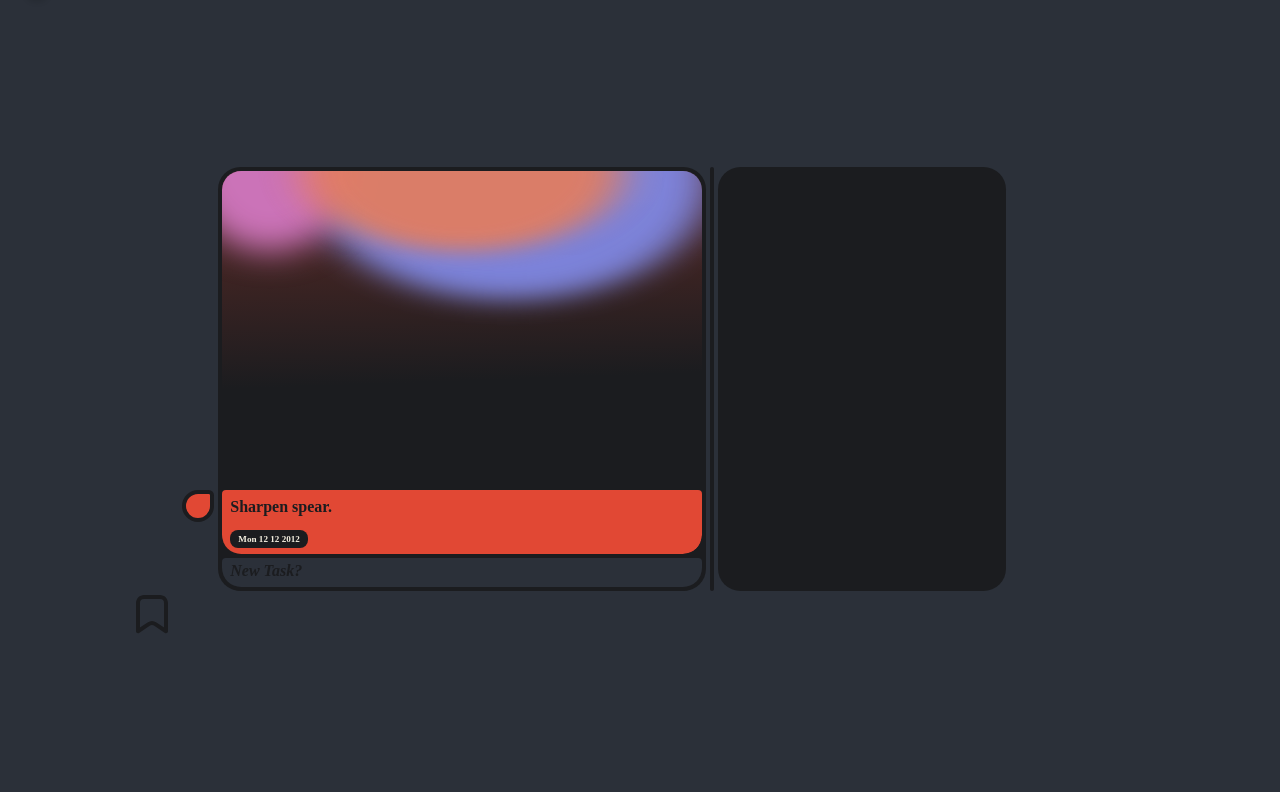
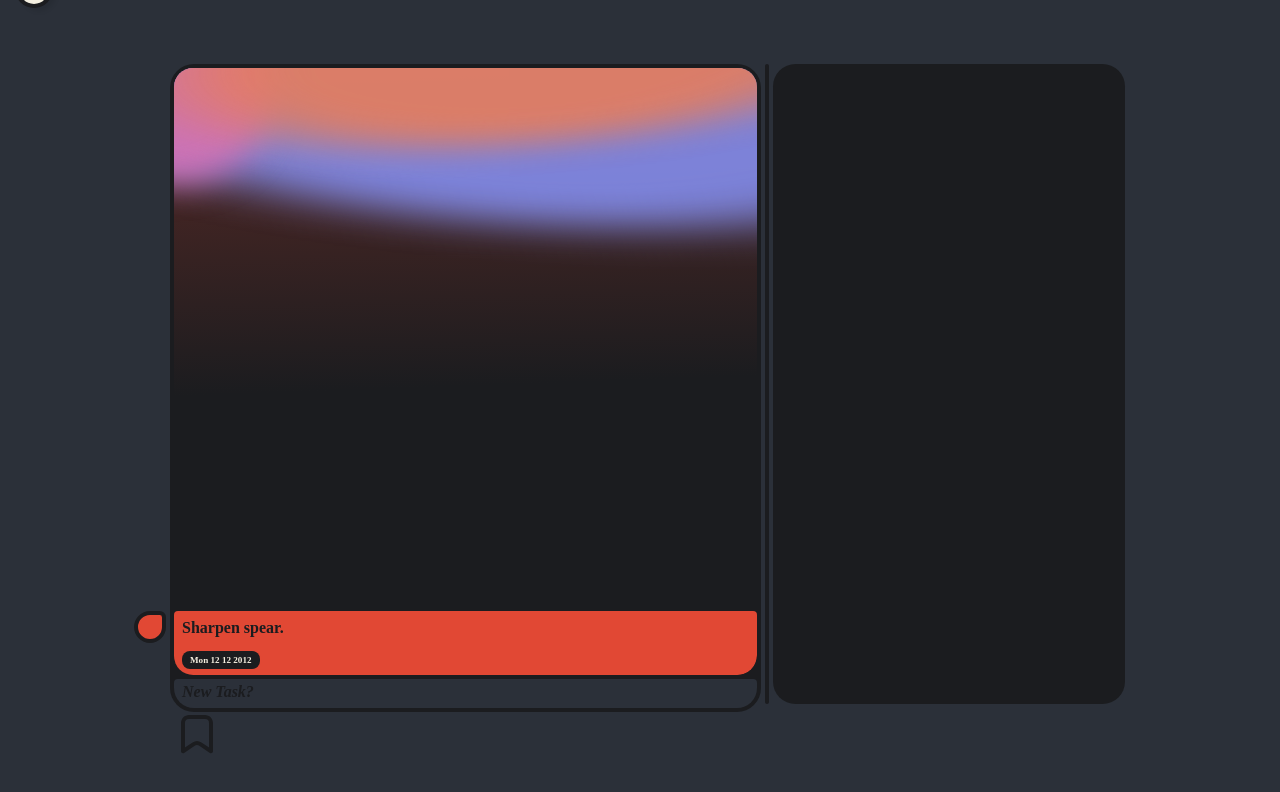
Before and after one commit to NesiAwesomeneess/Something-I-Svelte, a SvelteKit app in the folder Todo-app/: page / in a window 1280 px wide. Shown: the top 792 px of the page. Built offline with nearby package versions, Linux system fonts and the light colour scheme.

Commit message:
I tried making the background couldn't seem to get it working
Try again tomorrow

```diff
--- a/Todo-app/src/lib/containerDecoration.svelte
+++ b/Todo-app/src/lib/containerDecoration.svelte
@@ -1,13 +1,13 @@
 <div class="decoration-frame">
     <svg width="100%" height="50%">
-        <circle class="circle circle-1" filter= blur(20px) fill=#838DED
-        cx="60%" r=200 opacity=0.9/>
+        <circle class="circle circle-1" filter= blur(36px) fill=#838DED
+        cx="30%" r=250 opacity=0.9/>
 
         <circle class="circle circle-3" filter= blur(16px) fill=#CB73B8
-        cx="10%" r=80/>
+        cy="5%" r=100/>
 
-        <circle class="circle circle-2" filter= blur(20px) fill=#E57D5C
-        cx="50%" r=160 opacity=0.9/>
+        <circle class="circle circle-2" filter= blur(30px) fill=#E57D5C
+        cy="10%" cx="30%" r=180 opacity=0.9/>
     </svg>
 </div>
 
@@ -15,27 +15,28 @@
     .decoration-frame{
         grid-area: todo;
         position: relative;
+        left: -4px;
 
+        max-height: 40em;
         height: calc(100% - 0.25em);
-        max-width: 30em;
-        width: calc(100% - 3.2em);
-        left: -4px;
+        max-width: 38em;
+        width: calc(100% - 3.125em);
 
         justify-self: end;
         align-self: end;
 
         border-radius: 1.2em;
-        overflow: hidden;
-
         background: linear-gradient(178deg, #E04834 -100%, #1B1C1F 50%);
         z-index: 0;
+
+        overflow: hidden;
     }
 
     .circle-1 {
-        transform: scaleY(0.6) rotate(3deg);
+        transform: scaleY(0.5) rotate(10deg) scaleX(2);
     }
 
     .circle-2 {
-        transform: scaleY(0.5);
+        transform: scaleY(0.5) rotate(-10deg) scaleX(2);
     }
 </style>
--- a/Todo-app/src/lib/entry.svelte
+++ b/Todo-app/src/lib/entry.svelte
@@ -62,34 +62,34 @@
     }
 
     .entry-date{
-        font-size: 0.57143rem;
+        font-size: 0.57rem;
         font-weight: 600;
 
         color: #F4EFE0;
-        padding: 4px 8px;
+        padding: 0.25rem 0.5rem;
 
         background-color: #1B1C1F;
-        border-radius: 8px;
+        border-radius: 0.5rem;
     }
 
     .checkbox[type="checkbox"] {
         appearance: none;
 
-        width: 34px;
-        height: 32px;
+        width: 2.125rem;
+        height: 2rem;
 
-        border-radius: 24px 8px 24px 24px;
+        border-radius: 1.25rem 0.5rem 1.25rem 1.25rem;
 
         margin: 0;
 
         border: solid #1B1C1F;
-        border-width: 4px;
+        border-width: 0.25rem;
 
         background-color: #E14834;
     }
 
     .entry-wrapper{
-        gap: 4px;
+        gap: 0.25em;
 
         padding: 0.5em;
         min-width: calc(100% - 3.5em);
--- a/Todo-app/src/lib/pointerTrailer.svelte
+++ b/Todo-app/src/lib/pointerTrailer.svelte
@@ -7,7 +7,7 @@
 		damping: 0.2
     })
 
-    let size = 32
+    let size = 30
 
     onMount(() => {
         onmousemove = e => {
@@ -17,22 +17,34 @@
 
 </script>
 
-<div
-id="mouse-trail"
-style="width: {size}px; height : {size}px;
+<div id="mouse-trail" style="width: {size + 8}px; height : {size + 8}px;
 left: {$coords.x + (size / 2)}px;
-top: {$coords.y - (size)}px;"></div>
+top: {$coords.y - (size)}px;">
+
+<div id="trail-outline" style="width:{size}px; height : {size}px;
+left: {4}px;
+top: {4}px;">
+
+</div></div>
 
 <style>
     #mouse-trail {
         position: fixed;
         z-index: 200;
 
-        background-color: #F4EFE0;
+        background-color: #1B1C1F;
         border-radius: 50%;
 
         pointer-events: none;
         box-shadow: 5px 5px 5px -2px rgba(0, 0, 0, 0.094);
     }
 
+    #trail-outline {
+        position: absolute;
+        z-index: 0;
+
+        border-radius: 50%;
+        background-color: #F4EFE0;
+    }
+
 </style>
--- a/Todo-app/src/routes/+page.svelte
+++ b/Todo-app/src/routes/+page.svelte
@@ -1,7 +1,7 @@
 <script>
-    import ContainerDecoration from "../lib/containerDecoration.svelte";
-    import Entry from "../lib/entry.svelte";
-    import PointerTrailer from "../lib/pointerTrailer.svelte";
+    import ContainerDecoration from "../lib/ContainerDecoration.svelte";
+    import Entry from "../lib/Entry.svelte";
+    import PointerTrailer from "../lib/PointerTrailer.svelte";
 
     let todos = [{task : "Sharpen spear.", id : 0, completed: false}]
     let newTask = 'New Task?'
@@ -47,6 +47,16 @@
                 addTodo()
             }}}/>
 
+            <button class='bookmark'>
+                <svg width="32" height="39" viewBox="0 0 32 39" fill="none" xmlns="http://www.w3.org/2000/svg">
+                    <g id="BookMark">
+                    <mask id="path-1-inside-1_4_11" fill="white">
+                    <path d="M0 36.2387V8C0 3.58172 3.58172 0 8 0H24C28.4183 0 32 3.58172 32 8V36.2387C32 37.8409 30.21 38.7927 28.8817 37.8968L18.2367 30.717C16.885 29.8053 15.1151 29.8053 13.7633 30.717L3.11834 37.8968C1.78998 38.7927 0 37.8409 0 36.2387Z"/>
+                    </mask>
+                    <path d="M0 36.2387V8C0 3.58172 3.58172 0 8 0H24C28.4183 0 32 3.58172 32 8V36.2387C32 37.8409 30.21 38.7927 28.8817 37.8968L18.2367 30.717C16.885 29.8053 15.1151 29.8053 13.7633 30.717L3.11834 37.8968C1.78998 38.7927 0 37.8409 0 36.2387Z" fill="#2B3039" stroke="#1B1C1F" stroke-width="8" mask="url(#path-1-inside-1_4_11)"/>
+                    </g>
+                </svg>
+            </button>
         </div>
 
         <ContainerDecoration/>
@@ -54,19 +64,9 @@
         <div class="detail-wrapper">
 
         </div>
+    </div>
+</main>
 
-        <svg class='bookmark' width="32" height="39" viewBox="0 0 32 39" fill="none" xmlns="http://www.w3.org/2000/svg">
-            <g id="BookMark">
-            <mask id="path-1-inside-1_4_11" fill="white">
-            <path d="M0 36.2387V8C0 3.58172 3.58172 0 8 0H24C28.4183 0 32 3.58172 32 8V36.2387C32 37.8409 30.21 38.7927 28.8817 37.8968L18.2367 30.717C16.885 29.8053 15.1151 29.8053 13.7633 30.717L3.11834 37.8968C1.78998 38.7927 0 37.8409 0 36.2387Z"/>
-            </mask>
-            <path d="M0 36.2387V8C0 3.58172 3.58172 0 8 0H24C28.4183 0 32 3.58172 32 8V36.2387C32 37.8409 30.21 38.7927 28.8817 37.8968L18.2367 30.717C16.885 29.8053 15.1151 29.8053 13.7633 30.717L3.11834 37.8968C1.78998 38.7927 0 37.8409 0 36.2387Z" fill="#2B3039" stroke="#1B1C1F" stroke-width="8" mask="url(#path-1-inside-1_4_11)"/>
-            </g>
-        </svg>
-
-    </div>
-
-</main>
 
 <style>
     * {
@@ -88,19 +88,27 @@
     }
 
     .content-wrapper{
+        position: relative;
+        top: -1em;
+
         display: grid;
         gap: 0.25em 0.75em;
-        grid-template-columns: minmax(26em, 2fr) minmax(15em, 1.5fr);
+        grid-template-columns: minmax(24em, 2fr) minmax(15em, 1.2fr);
+        grid-template-rows: minmax(100%, 30em);
         grid-template-areas: "todo";
 
         width: 80%;
+
+        max-height: 40em;
+        height: 80%;
+
         place-content: center;
     }
 
     .detail-wrapper{
         display: flex;
 
-        max-width: 18em;
+        max-width: 22em;
         width: 100%;
         height: 100%;
 
@@ -112,7 +120,7 @@
         position: relative;
         content: "";
 
-        width: 4px;
+        width: 0.25em;
         height: 100%;
 
         left: -0.5em;
@@ -129,15 +137,16 @@
         gap: 0.25em;
 
         justify-content: end;
-        align-items: end;
+        align-items: start;
         justify-self: end;
 
-        max-width: 30em;
+        max-width: 38em;
         width: calc(100% - 3.125em);
-        height: 26em;
+
+        height: 100%;
 
         padding: 0.25em;
-        border-radius: 1.4em;
+        border-radius: 1.5em;
         background-color: #1B1C1F
     }
 
@@ -148,10 +157,11 @@
         height: 100%;
         width: calc(100% + 2.5em);
 
+        align-self: end;
         justify-items: end;
         align-items: end;
 
-        border-radius: 1.2em;
+        border-radius: 1.25em;
         overflow: hidden;
         z-index: 1;
     }
@@ -160,7 +170,7 @@
         border-style: none;
         resize: none;
 
-        border-radius: 0.25em 0.25em 1.2em 1.2em;
+        border-radius: 0.25em 0.25em 1.25em 1.25em;
 
         justify-self: end;
 
@@ -184,7 +194,17 @@
     }
 
     .bookmark{
+        position: absolute;
+        appearance: none;
+        border: none;
+        background: none;
+    }
+
+    .bookmark svg {
+        position: relative;
         margin: 0 0.5em;
+
+        top: 3.75em;
     }
 
 </style>
```
Also changed, not shown: Todo-app/src/lib/BackgroundDecorations.svelte (added, +17 -0 lines), Todo-app/src/assets/Background.svg (added).
